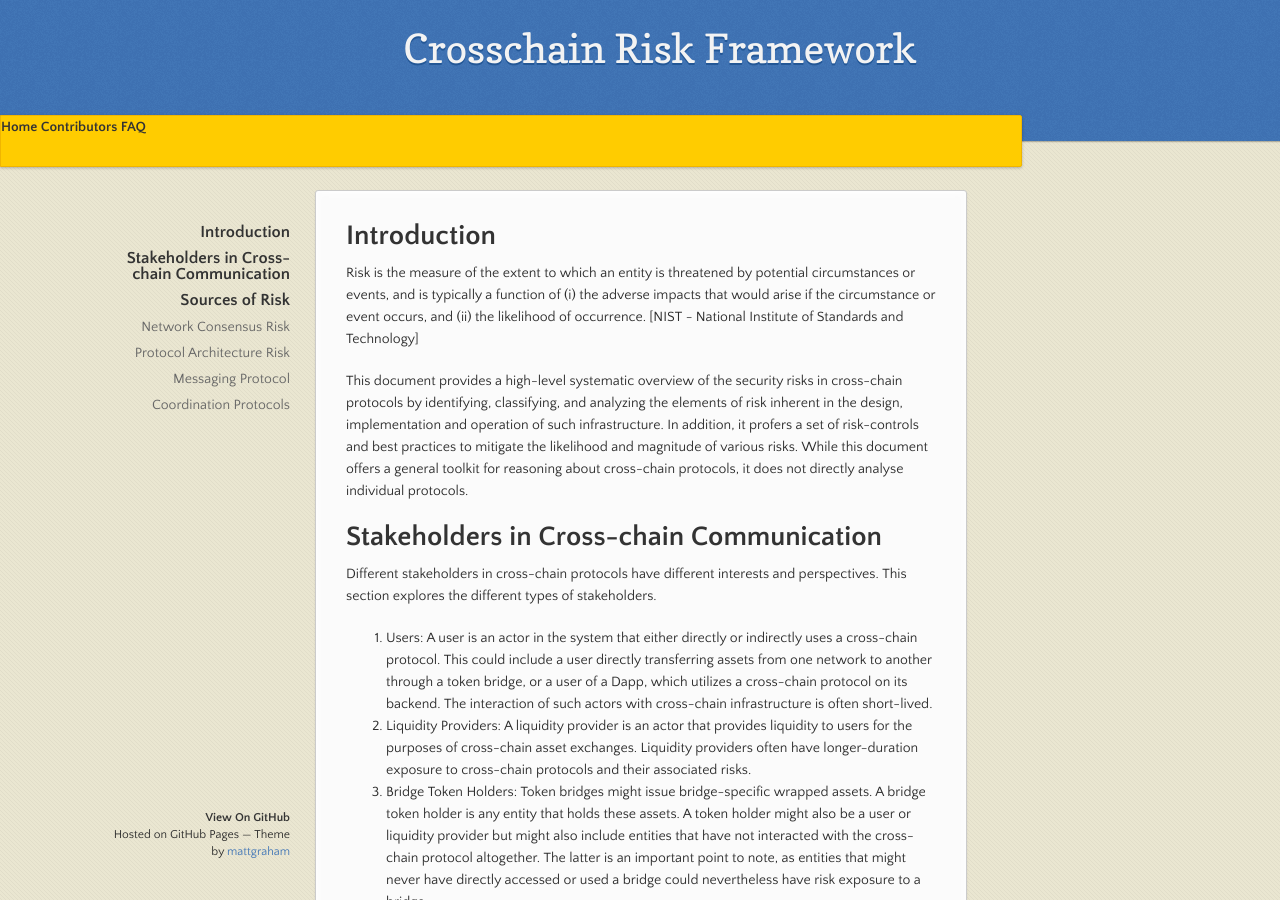
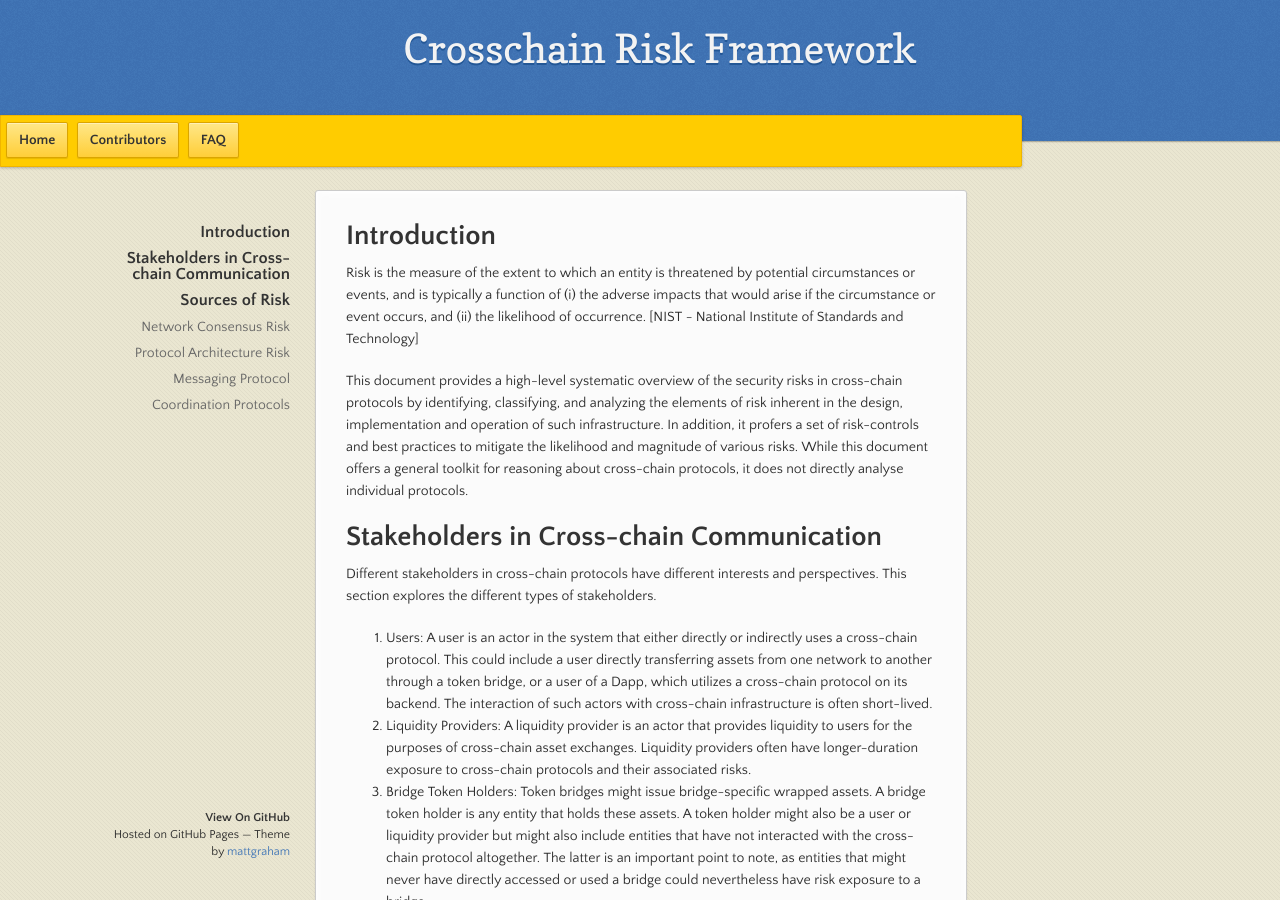
Before and after one commit to CrosschainRiskFramework/CrosschainRiskFramework.github.io, a Jekyll site: the page built from index.md, in a window 1280 px wide and 900 px high. Built offline with Jekyll 4.4.1, drawn with Linux system fonts in a browser that asks for light colours; the repository's description, which GitHub fills in, is left out.

Commit message:
Make links buttons

```diff
--- a/_layouts/default.html
+++ b/_layouts/default.html
@@ -23,9 +23,9 @@
       </header>
 
       <div id="banner">
-          <span><a href="index.html"><strong>Home</strong></a></span>
-          <span><a href="contributors.html"><strong>Contributors</strong></a></span>
-          <span><a href="faq.html"><strong>FAQ</strong></a></span>
+          <span><a href="index.html" class="button"><strong>Home</strong></a></span>
+          <span><a href="contributors.html" class="button"><strong>Contributors</strong></a></span>
+          <span><a href="faq.html" class="button"><strong>FAQ</strong></a></span>
       </div><!-- end banner -->
 
     <div class="wrapper">
```
